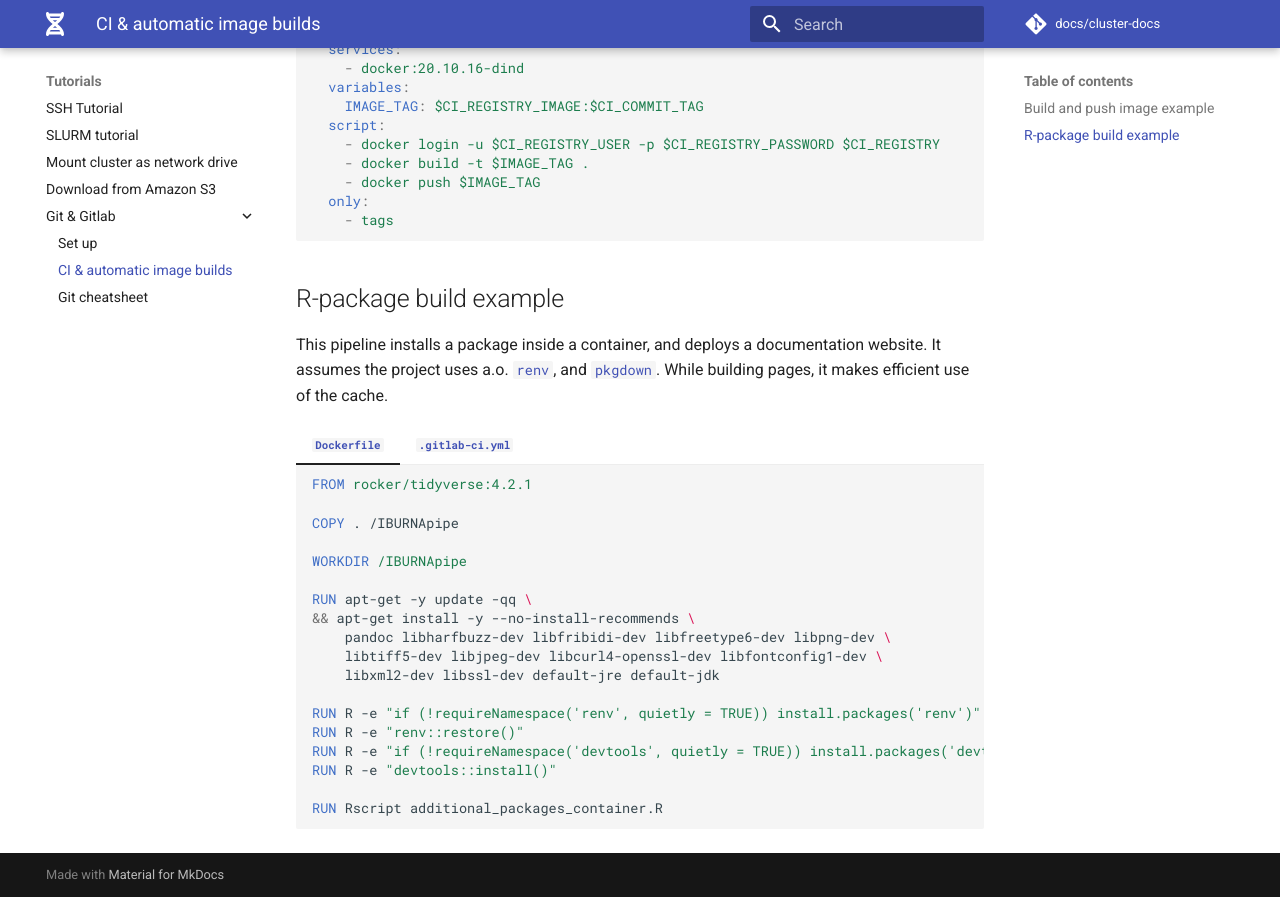
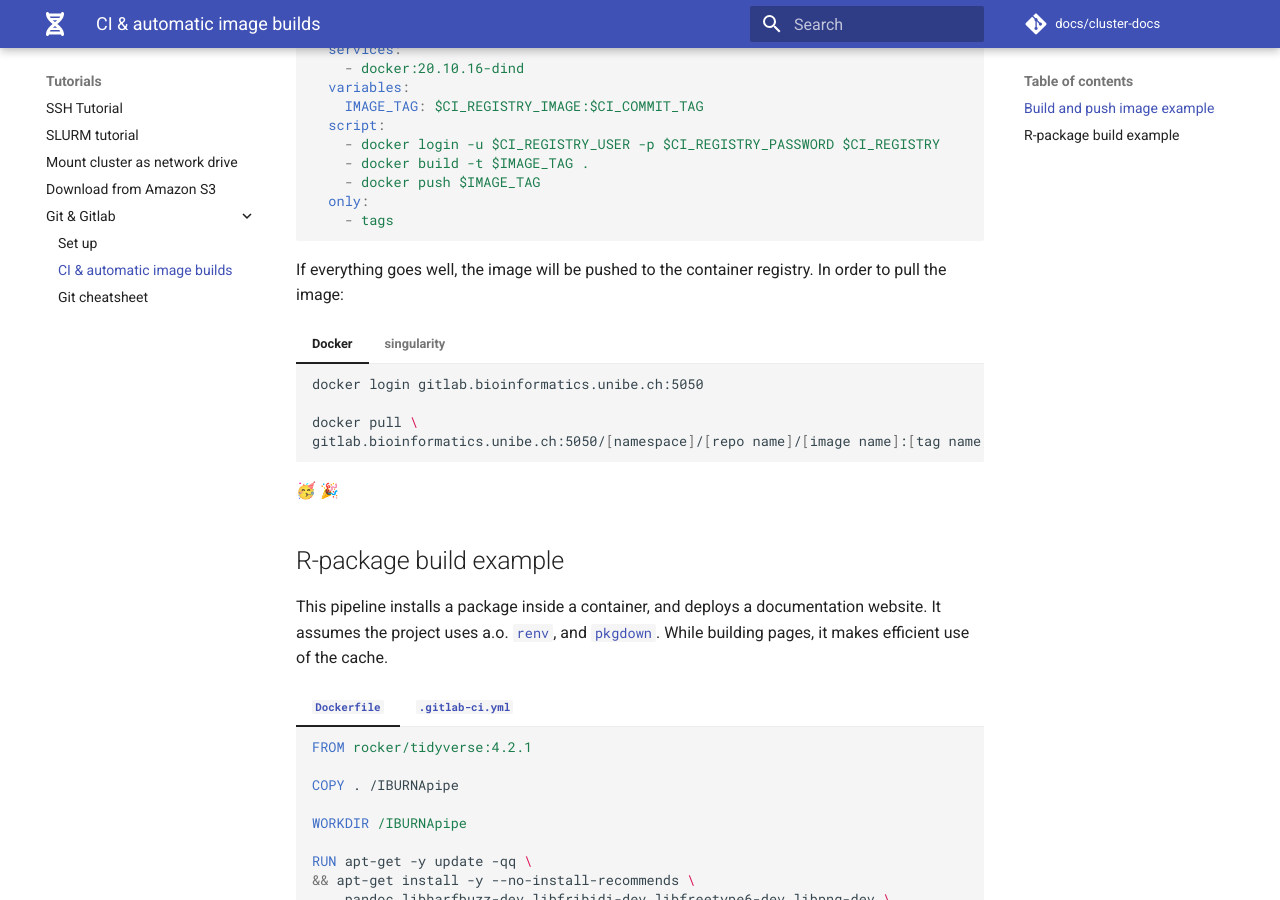
Before and after one commit to GeertvanGeest/cluster-docs, an MkDocs documentation site: the page built from docs/tutorials/gitlab/gitlab_ci.md, in a window 1280 px wide and 900 px high, scrolled down 1315 px. Built offline with MkDocs 1.6.1 and Material for MkDocs 9.7.7, drawn with Linux system fonts in a browser that asks for light colours; emoji names are drawn with the system emoji font.

Commit message:
adds docs on how to pull an image

````diff
--- a/docs/tutorials/gitlab/gitlab_ci.md
+++ b/docs/tutorials/gitlab/gitlab_ci.md
@@ -50,6 +50,28 @@ rsync:
     - tags
 
 ```
+
+If everything goes well, the image will be pushed to the container registry. In order to pull the image:
+
+=== "Docker"
+    ```sh
+    docker login gitlab.bioinformatics.unibe.ch:5050
+
+    docker pull \
+    gitlab.bioinformatics.unibe.ch:5050/[namespace]/[repo name]/[image name]:[tag name]
+
+    ```
+
+=== "singularity"
+    ```sh
+    # use --docker-login only the first time
+    singularity pull \
+    --docker-login \
+    gitlab.bioinformatics.unibe.ch:5050/[namespace]/[repo name]/[image name]:[tag name]
+    ```
+
+🥳 :tada:
+
 
 ## R-package build example
 
````
